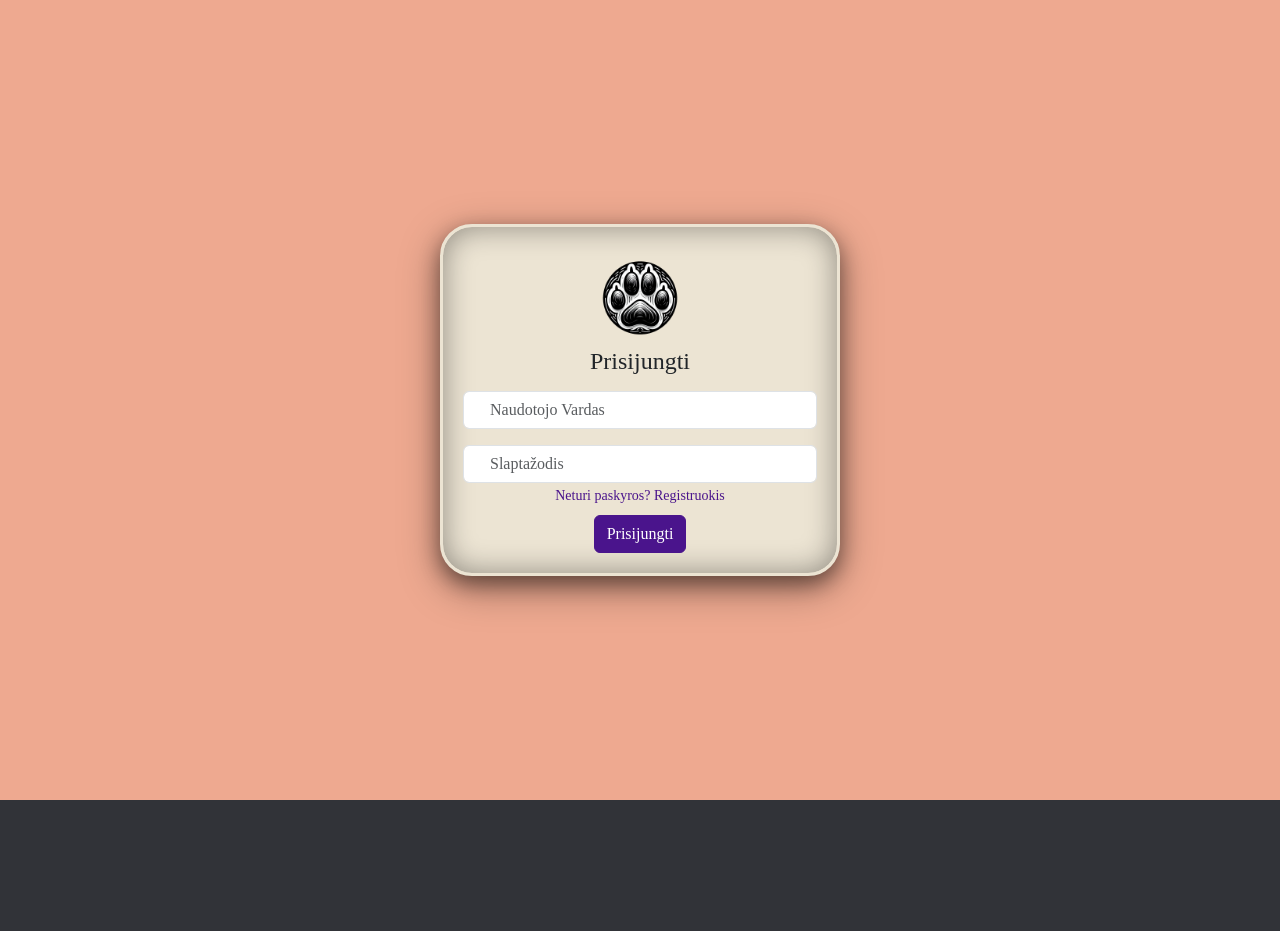
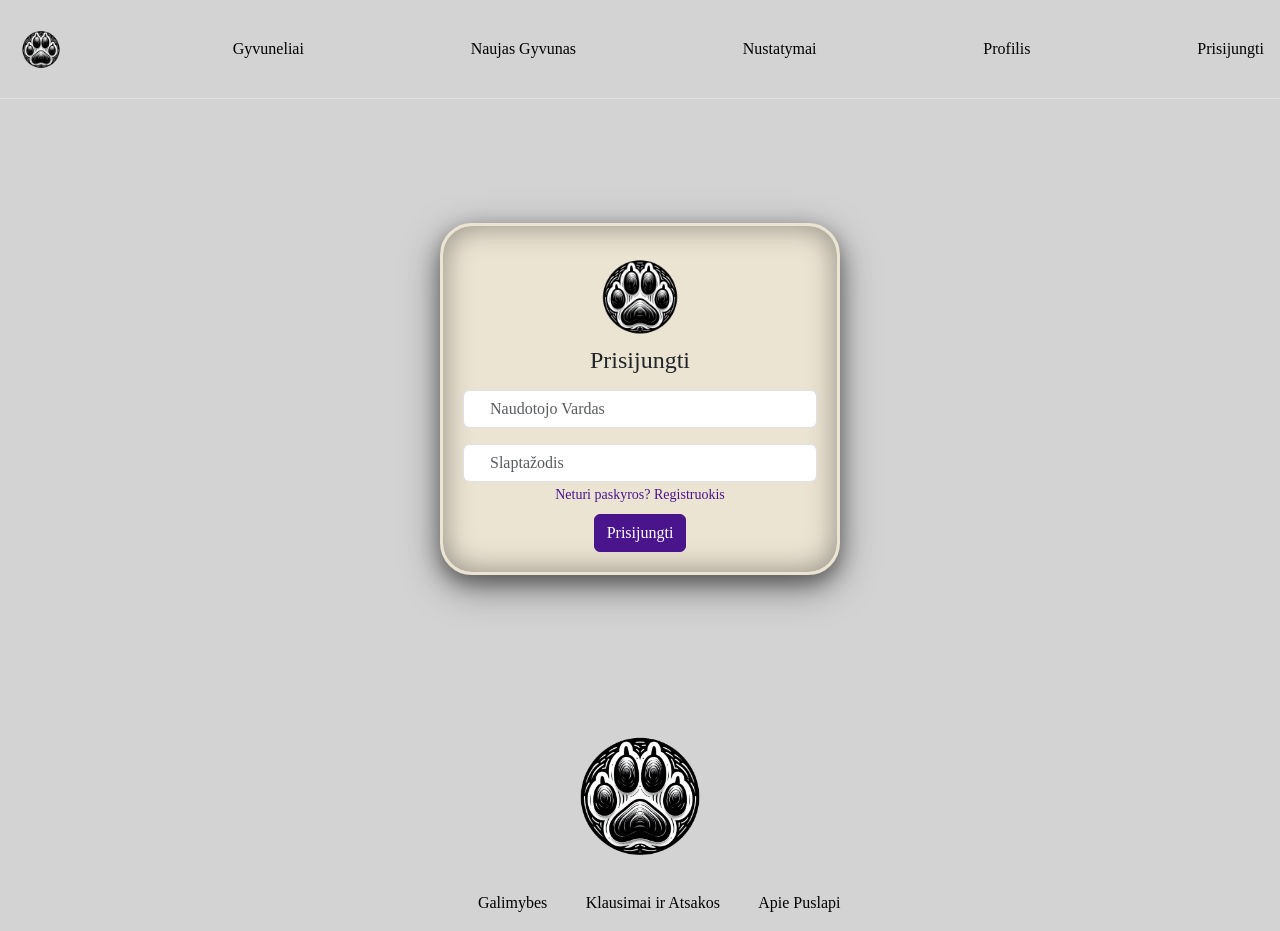
Before and after one commit to odilijus-grinkas/pet_adoption, a React (Vite) app in the folder client/: page /Login in a window 1280 px wide. Before the commit the page ends 800 px from the top, so only its background shows below. Built offline with nearby package versions, Linux system fonts and the light colour scheme; a web font is replaced by a local one.

Commit message:
finally finished this dumb thing

```diff
--- a/client/src/components/auth/Login.tsx
+++ b/client/src/components/auth/Login.tsx
@@ -2,9 +2,13 @@ import './auth.scss';
 import logo from './assets/logo.png';
 import { Link } from 'react-router-dom';
 import { useState } from "react";
+import LoginHeader from './header/LoginHeader'
+import LoginFooter from './header/LoginFooter'
 import { ValdiationLogin } from '../Inputs/Validation';
 
 const Login = () => {
+
+
     const [errorMessage, setErrorMessage] = useState("");
     const [userData, setUserData] = useState(null);
     const [formData, setFormData] = useState({
@@ -54,7 +58,9 @@ const Login = () => {
     };
 
     return (
-        <section>
+      <section>
+        <LoginHeader/>
+      <section className='Loginsection'>
         <div className="card">
           <div className="text-center intro">
             <img src={logo} alt="Logo" width="100" height="100" />
@@ -83,6 +89,8 @@ const Login = () => {
           </div>
         </div>
       </section>
+      <LoginFooter/>
+    </section>
     );
 };
 
--- a/client/src/components/auth/auth.scss
+++ b/client/src/components/auth/auth.scss
@@ -1,11 +1,11 @@
 @import url('https://fonts.googleapis.com/css2?family=BioRhyme');
-section{
+.Loginsection{
     font-family: "BioRhyme", serif;
     background-color: #d4d3d3;
     display: flex;
     justify-content: center;
     align-items: center;
-    height: 100vh;
+    height: 75vh;
 }
 
 
--- a/client/src/components/auth/header/Footer.scss
+++ b/client/src/components/auth/header/Footer.scss
@@ -1,6 +1,11 @@
-footer{
+.footerbackground{
     width: 100%;
-    display: table;
+    background-color: #d4d3d3;
+}
+
+.logo{
+    height: 20vh;
+    width: 20vh;
 }
 
 .FooterlinkNav{
@@ -9,8 +14,8 @@ text-align: center;
 .FooterLink{
     text-decoration: none;
     color: black;
-    margin-left: 5%;
-    margin-right: 5%;
+    width: 30%;
+    margin-left: 3%;
 }
 .FooterLink:hover{
     color: darkviolet;
--- a/client/src/components/auth/header/Footer.tsx
+++ b/client/src/components/auth/header/LoginFooter.tsx
@@ -4,8 +4,8 @@ import './Footer.scss';
 
 function Footer() {
   return (
-<footer className="py-3 mt-4">
-    <p className="text-center text-body-secondary"><img className="logo" src={logo} alt="Logo" /></p>
+<footer className="footerbackground py-3">
+    <p className="logospace text-center text-body-secondary"><img className="logo" src={logo} alt="Logo" /></p>
       <div className='FooterlinkNav'>
 <a className= "FooterLink" href="#">Galimybes</a>
 <a className= "FooterLink" href="#">Klausimai ir Atsakos</a>
--- a/client/src/components/auth/header/Header.tsx
+++ b/client/src/components/auth/header/LoginHeader.tsx
@@ -1,13 +1,12 @@
 import '../auth.scss'
 import logo from '../assets/logo.png';
 import './header.scss';
-import { Link } from 'react-router-dom';
 
-const Header = () => {
+const LoginHeader = () => {
     return (
 
-            <header className="p-3  border-bottom">
-    <div className="container">
+            <header className="headerbackground p-3  border-bottom">
+    <div className="Navcontainer">
         <div className="navbar">
         <a href="/" className="logo-nav">
             <img className="logo" src={logo} alt="Logo" />
@@ -15,11 +14,12 @@ const Header = () => {
           <a  className="nav" href="#">Gyvuneliai</a>
           <a className="nav" href="#">Naujas Gyvunas</a>
             <a className="nav" href="#">Nustatymai</a>
-            <Link to="/login" className="nav">Prisijungti</Link>
+            <a className="nav" href="#">Profilis</a>
+            <a className="nav" href="#">Prisijungti</a>
         </div>
     </div>
   </header>
 
     )
 }
-export default Header;
+export default LoginHeader;
--- a/client/src/components/auth/header/header.scss
+++ b/client/src/components/auth/header/header.scss
@@ -1,14 +1,17 @@
-.container {
+.headerbackground{
+    background-color: #d4d3d3;
+}
+.Navcontainer {
     display: flex;
     flex-direction: column;
 }
 
-a {
+.nav {
     text-decoration: none;
     color: black;
 }
 
-a:hover {
+.nav:hover {
     color: darkviolet;
 }
 
--- a/client/src/primary_comps/Index.tsx
+++ b/client/src/primary_comps/Index.tsx
@@ -1,6 +1,6 @@
 import { useEffect, useState } from "react";
-import Header from "../components/auth/header/Header";
-import Footer from "../components/auth/header/Footer";
+import LoginHeader from "../components/auth/header/LoginHeader";
+import LoginFooter from "../components/auth/header/LoginFooter";
 
 export default function Index() {
   // const [data, setData] = useState([]);
@@ -58,7 +58,7 @@ export default function Index() {
 
   return (
     <>
-    <Header/>
+    <LoginHeader/>
       <h1>Working index page, give me components</h1>
       <div>
         <h3>Fetched Data:</h3>
@@ -99,7 +99,7 @@ export default function Index() {
             <div key={index}>{key}: {userData[key]}</div>
           ))
         : null}
-        <Footer/>
+        <LoginFooter/>
     </>
   );
 }
```
